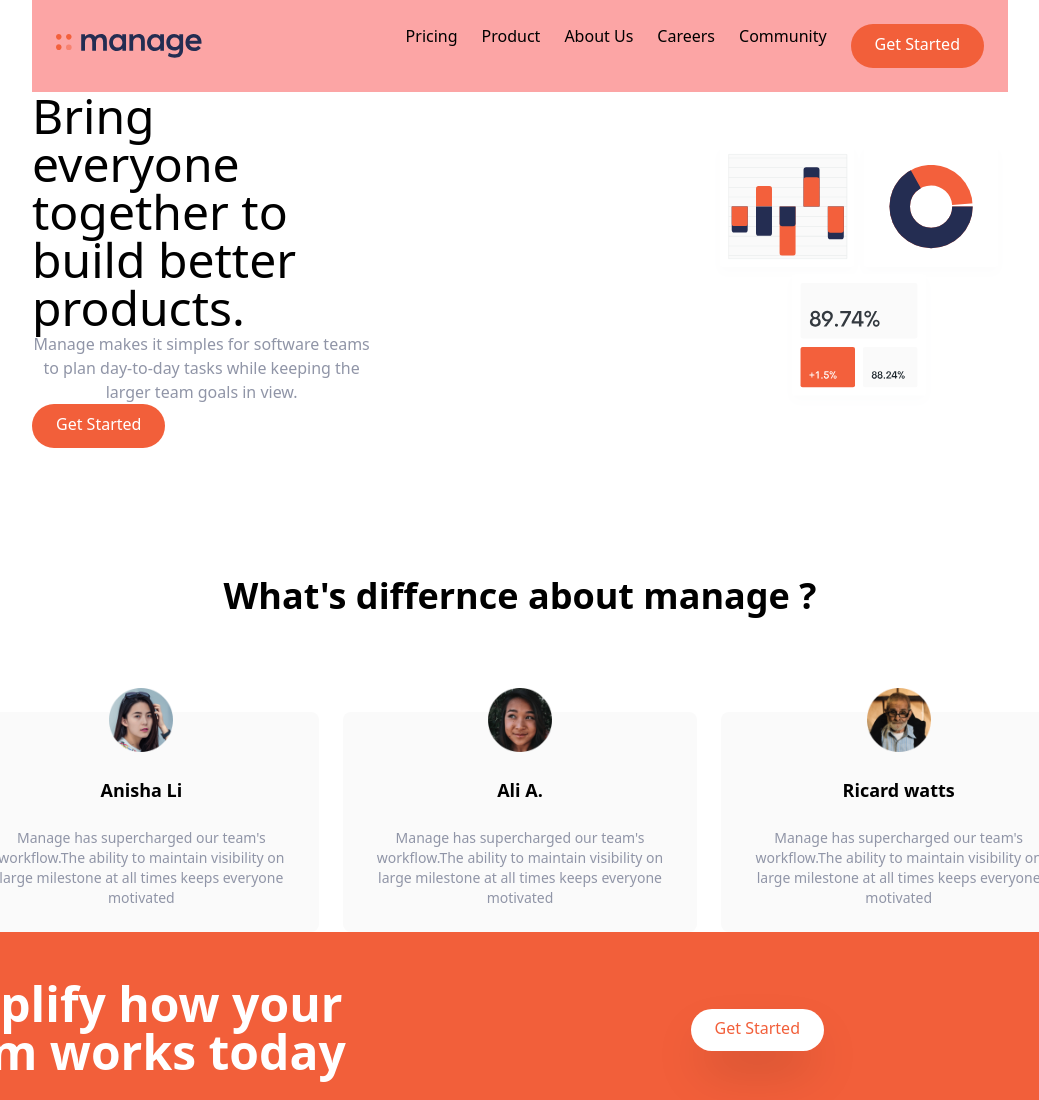
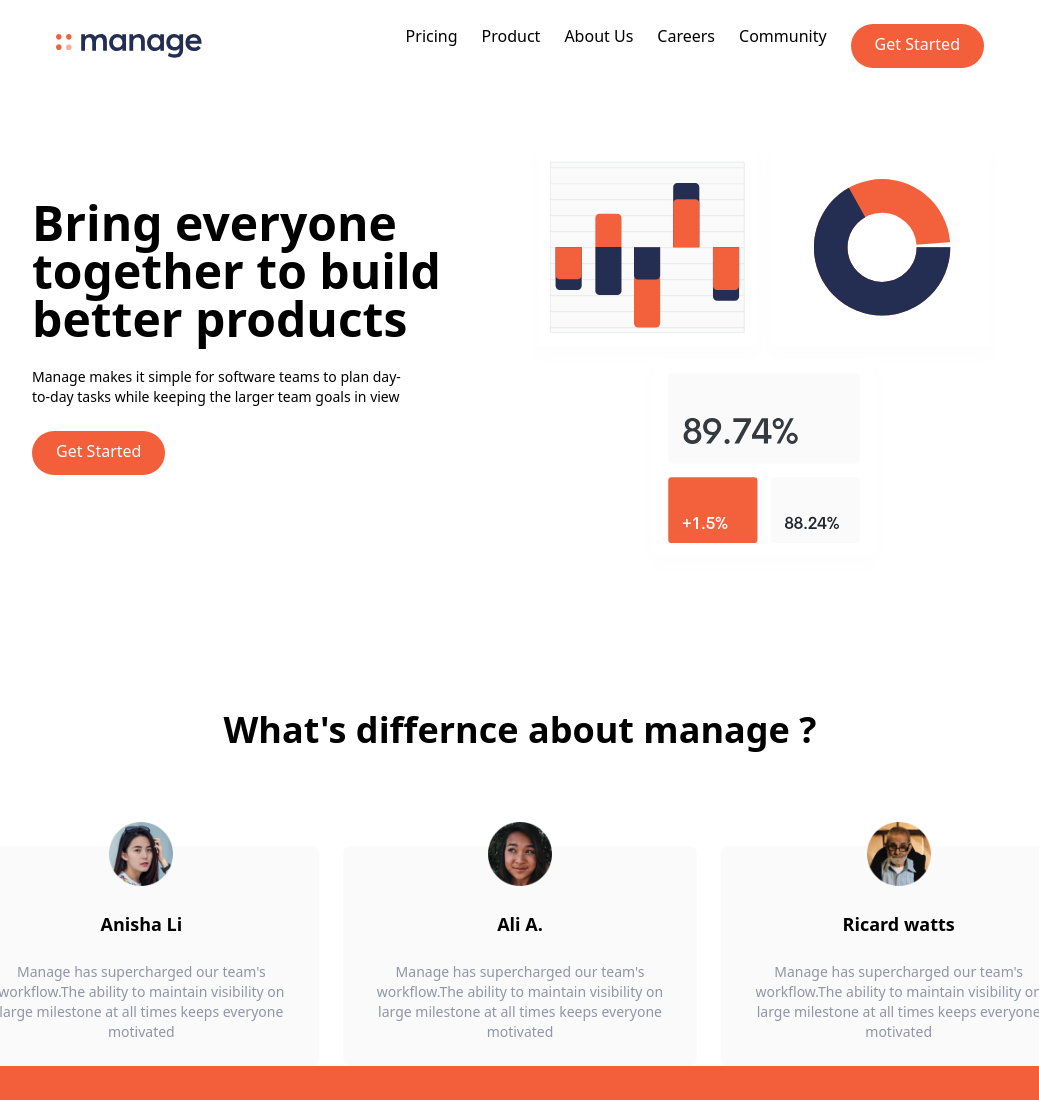
Before and after one commit to zameariislam/landing-page-tailwindcss, a website: page src/index.html in a window 1280 px wide. Shown: the top 1100 px of the page, without its empty margins (120-1159 px from the left). Drawn offline with Linux system fonts and the light colour scheme.

Commit message:
hero-edited

```diff
--- a/src/index.html
+++ b/src/index.html
@@ -12,7 +12,7 @@
 
 <body>
     <!-- navbar  -->
-    <nav class="container mx-auto flex justify-between items-center p-6 bg-red-300">
+    <nav class="container mx-auto flex justify-between items-center p-6 ">
         <!-- logo  -->
         <div>
             <img src="../img/logo.svg" alt="">
@@ -38,29 +38,35 @@
 
     <section id="hero">
 
-        <div class=" container flex flex-col-reverse  md:flex-row items-center mx-auto md:space-y-3">
+        <div class="container mx-auto  flex flex-col items-center space-y-5 mt-12 md:flex-row md:space-y-0 md:justify-between">
+            <!-- left section  -->
 
-            <!-- left items  -->
+          <div class="flex flex-col space-y-6 mb-12 md:w-1/2  ">
+            <h2 class="text-5xl font-bold max-w-md text-center md:text-left">Bring everyone together to build better products</h2>
+            <p class="text-sm  max-w-sm text-center md:text-left">Manage makes it simple for software teams to plan day-to-day tasks while keeping the larger team goals in view</p>
 
-            <div>
-                <h1 class="md:text-5xl md:w-1/2">Bring everyone together to build better products.</h1>
-                <p class="mx-w-sm text-center text-darkGrayishBlue text-left md:w-1/2">Manage makes it simples for
-                    software teams to plan day-to-day tasks while keeping the larger team goals
-                    in view.
-                </p>
-                <div class="flex">
-                    <a class="md:block p-3 px-6 pt-2 text-white bg-brightRed rounded-full baseline hover:bg-brightRedLight"
-                        href="#">Get Started</a>
-                </div>
+               <!-- button  -->
+            <div class="flex  justify-center md:justify-start">
+                <a class="p-3 px-6 pt-2 text-white bg-brightRed rounded-full baseline hover:bg-brightRedLight"
+                href="#">Get Started</a>
+
 
             </div>
+          </div>
 
-            <!-- right items  -->
-            <div class='md:w-1/2'>
+
+
+            <!-- right section  -->
+
+            <div class="md:w-1/2">
                 <img src="../img/illustration-intro.svg" alt="">
+            </div>
 
-            </div>
+
         </div>
+
+
+
 
     </section>
 
```
